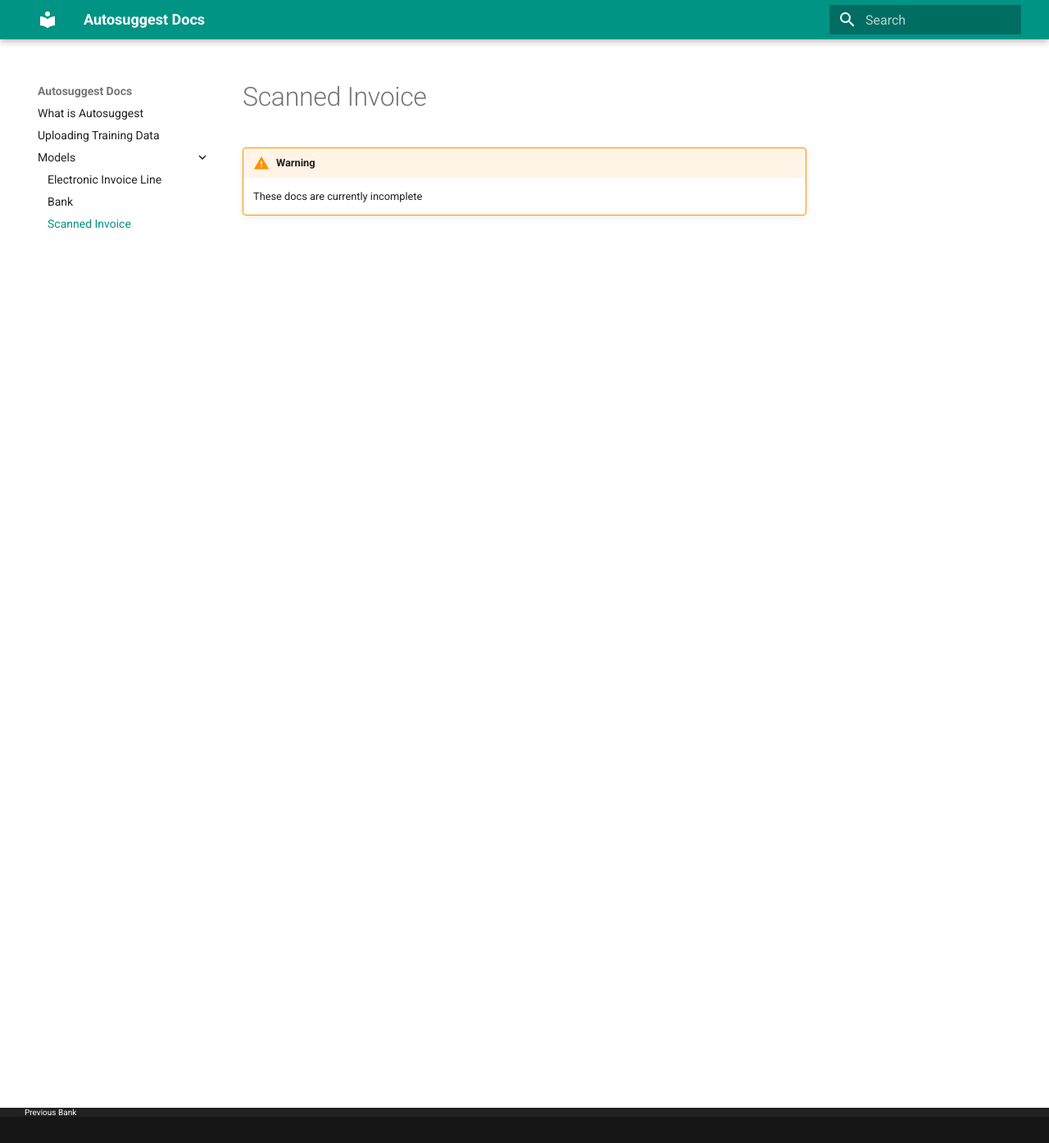
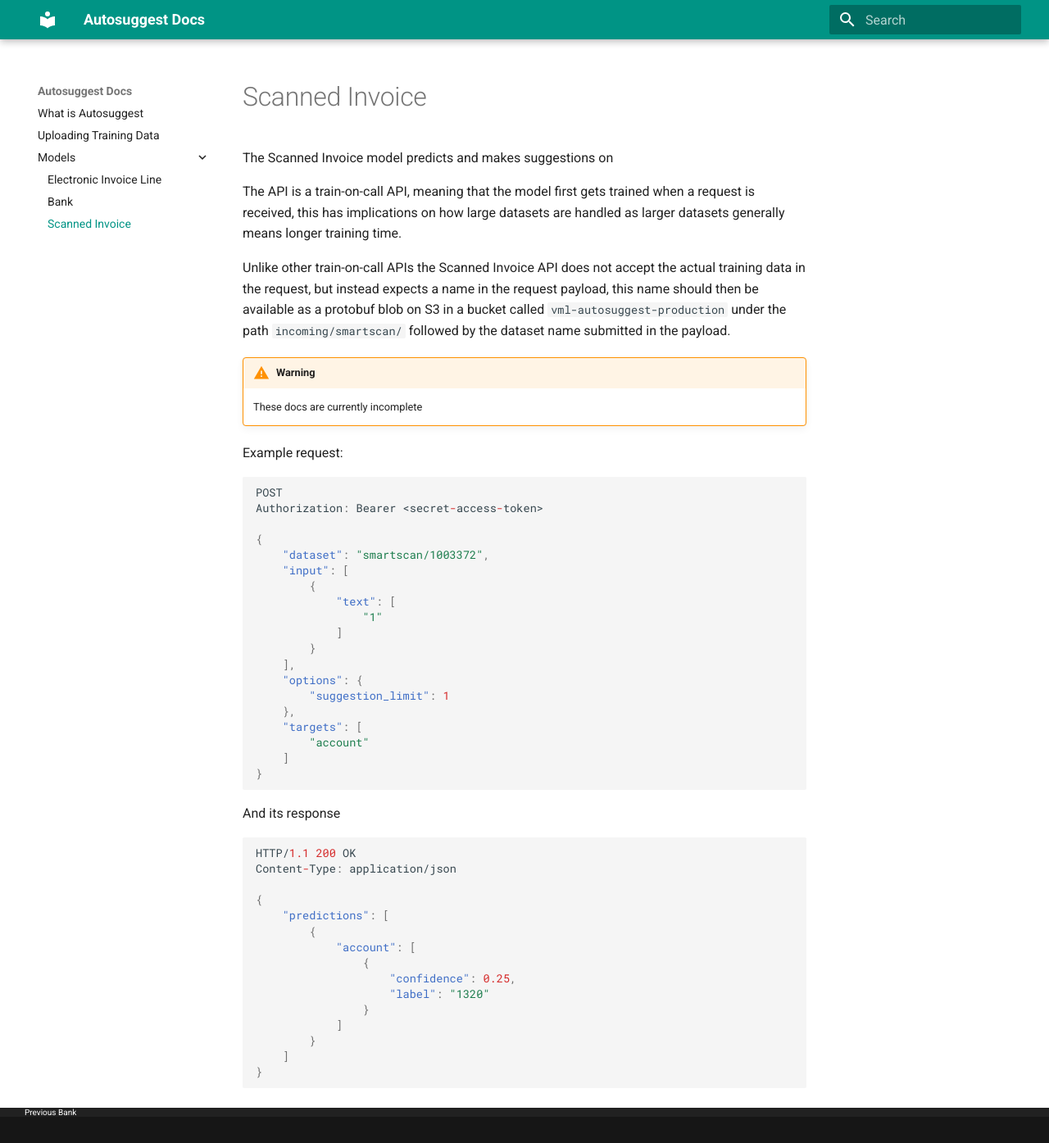
Before and after one commit to e-conomic/vml-docs, an MkDocs documentation site: the page built from docs/models/scanned-invoice.md, in a window 1280 px wide and 1395 px high. Shown: the whole window at 82% size. Built offline with MkDocs 1.6.1 and Material for MkDocs 9.7.7, drawn with Linux system fonts in a browser that asks for light colours.

Commit message:
Initial scanned invoice docs

````diff
--- a/docs/models/scanned-invoice.md
+++ b/docs/models/scanned-invoice.md
@@ -1,5 +1,56 @@
 Scanned Invoice
 ===============
 
+The Scanned Invoice model predicts and makes suggestions on
+
+The API is a train-on-call API, meaning that the model first gets trained when a request is received, this has implications on how large datasets are handled as larger datasets generally means longer training time.
+
+Unlike other train-on-call APIs the Scanned Invoice API does not accept the actual training data in the request, but instead expects a name in the request payload, this name should then be available as a protobuf blob on S3 in a bucket called `vml-autosuggest-production` under the path `incoming/smartscan/` followed by the dataset name submitted in the payload.
+
 !!! warning
     These docs are currently incomplete
+
+
+Example request:
+
+```json
+POST
+Authorization: Bearer <secret-access-token>
+
+{
+    "dataset": "smartscan/1003372",
+    "input": [
+        {
+            "text": [
+                "1"
+            ]
+        }
+    ],
+    "options": {
+        "suggestion_limit": 1
+    },
+    "targets": [
+        "account"
+    ]
+}
+```
+
+And its response
+
+```json
+HTTP/1.1 200 OK
+Content-Type: application/json
+
+{
+    "predictions": [
+        {
+            "account": [
+                {
+                    "confidence": 0.25,
+                    "label": "1320"
+                }
+            ]
+        }
+    ]
+}
+```
````
